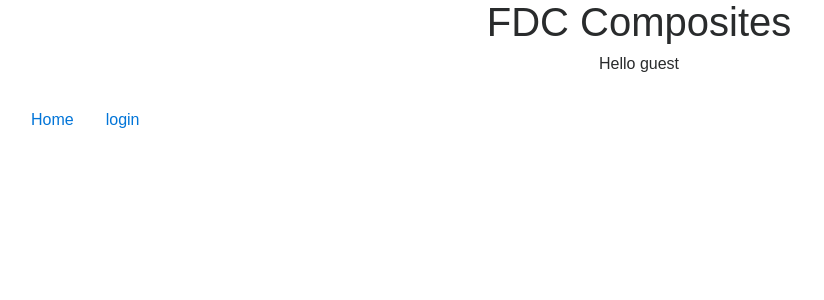
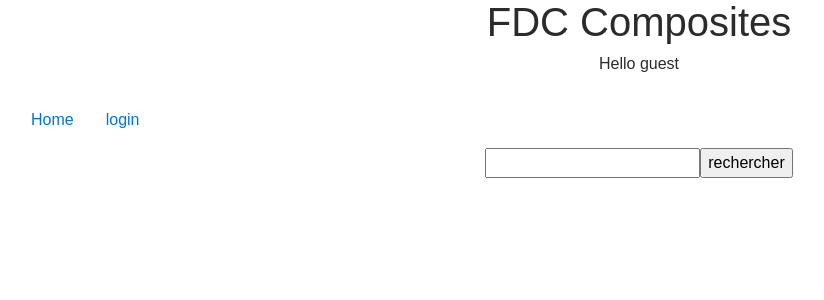
Before and after one commit to larryenvacances/fdccomposites, a React (Create React App) app: page /findpart in a window 1280 px wide. Shown: the top 300 px of the page, without its empty margins (1-825 px from the left). Built offline with nearby package versions, Linux system fonts and the light colour scheme; no server answers.

Commit message:
frontend support to fiend a piece

```diff
--- a/src/App.jsx
+++ b/src/App.jsx
@@ -5,6 +5,7 @@ import './App.css'
 import LoginForm from './components/Login/LoginForm'
 import Header from './components/Header'
 import Home from './components/Home'
+import FindPart from './components/Parts/FindPart';
 
 const DisplayLinks = props => {
 	if (props.loggedIn) {
@@ -14,6 +15,11 @@ const DisplayLinks = props => {
 					<li className="nav-item">
 						<Link to="/" className="nav-link">
 							Home
+						</Link>
+					</li>
+					<li className="nav-item">
+						<Link to="/findpart" className="nav-link">
+							Trouver une pièce
 						</Link>
 					</li>
 					<li>
@@ -114,6 +120,7 @@ class App extends Component {
 				{/*  ROUTES */}
 				{/* <Route exact path="/" component={Home} /> */}
 				<Route exact path="/" render={() => <Home user={this.state.user} />} />
+        <Route exact path="/findpart" render={() => <FindPart />} />
 				<Route
 					exact
 					path="/login"
--- a/src/components/Parts/FindPart.jsx
+++ b/src/components/Parts/FindPart.jsx
@@ -0,0 +1,13 @@
+import React from 'react'
+// TODO - add proptypes
+
+const FindPart = props => {
+		return (
+		<div>
+			<input type='text' name='pieceName' />
+      <button title='rechercher' name='rechercher'>rechercher</button>
+		</div>
+	)
+}
+
+export default FindPart
```
